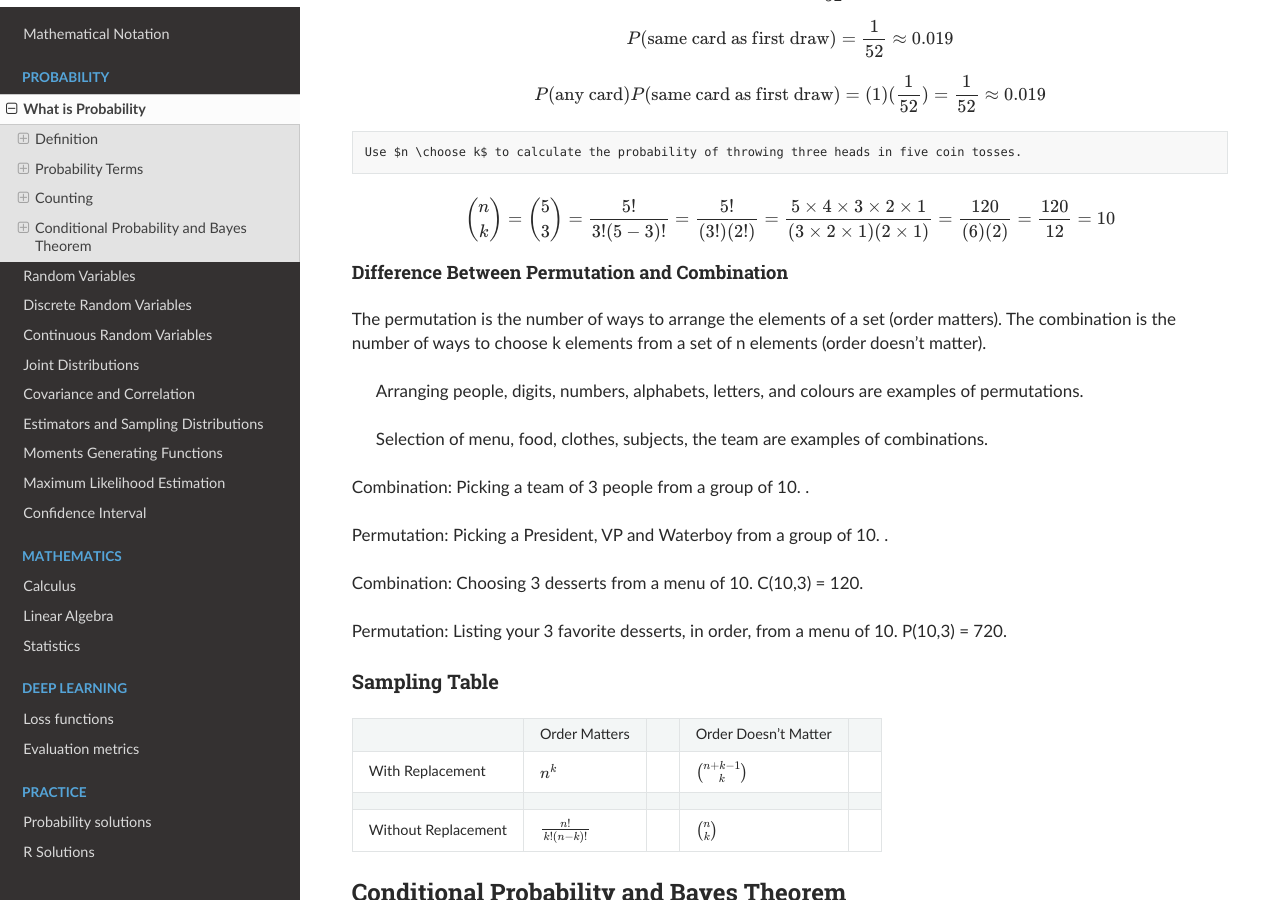
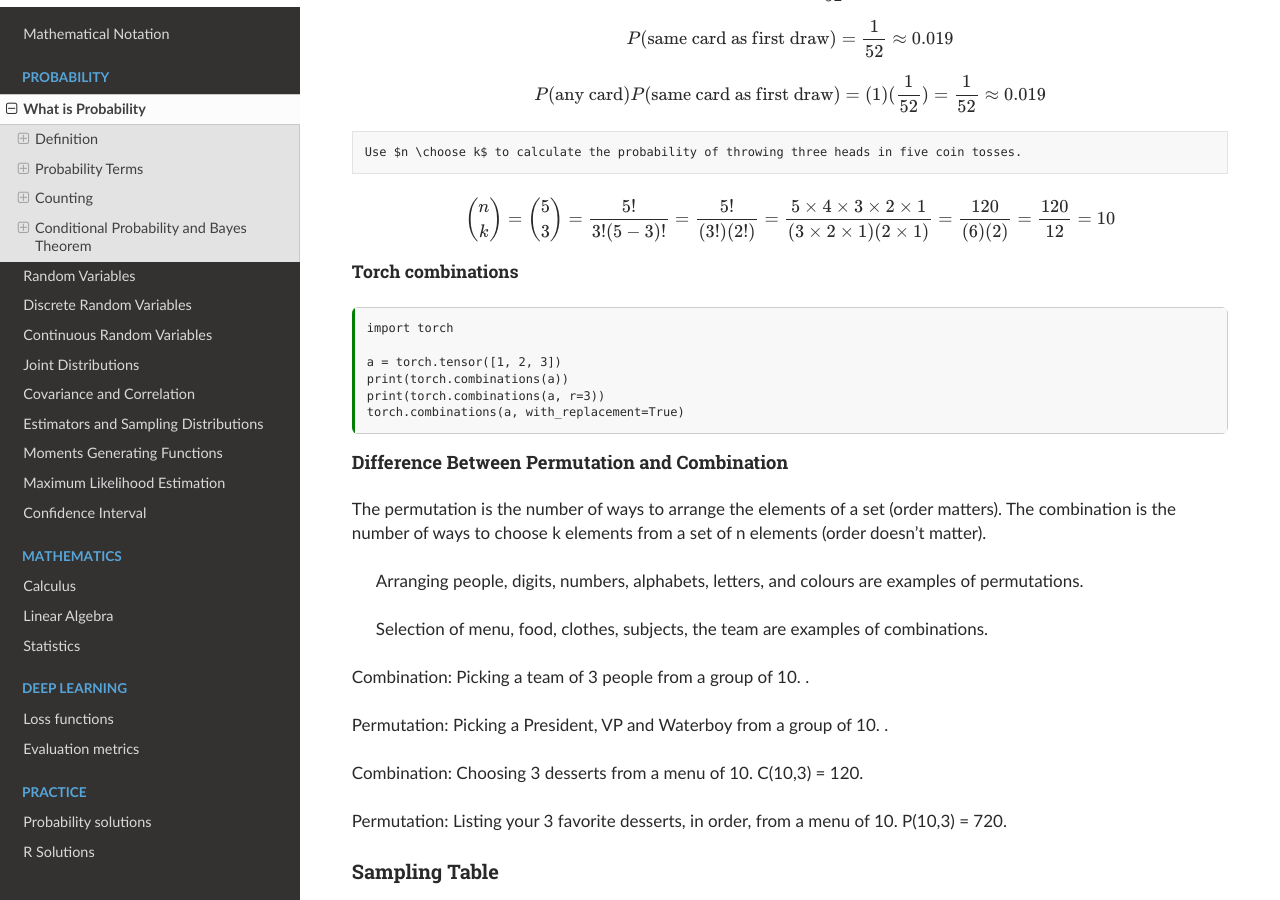
Before and after one commit to akkefa/ml-notes, a Sphinx documentation site: the page built from docs/probability/what_is_probability.md, in a window 1280 px wide and 900 px high, scrolled down 6380 px. Built offline with Sphinx 7.4.7 and the Read the Docs theme 2.0.0, drawn with Linux system fonts in a browser that asks for light colours.

Commit message:
bug fixed.

````diff
--- a/docs/probability/what_is_probability.md
+++ b/docs/probability/what_is_probability.md
@@ -306,6 +306,16 @@ $$
 \times 1}{(3 \times 2 \times 1)(2 \times 1)} = \frac{120}{(6)(2)} = \frac{120}{12} = 10
 $$
 
+##### Torch combinations
+
+```{code-cell}
+import torch
+
+a = torch.tensor([1, 2, 3])
+print(torch.combinations(a))
+print(torch.combinations(a, r=3))
+torch.combinations(a, with_replacement=True)
+```
 
 #### Difference Between Permutation and Combination
 
````
